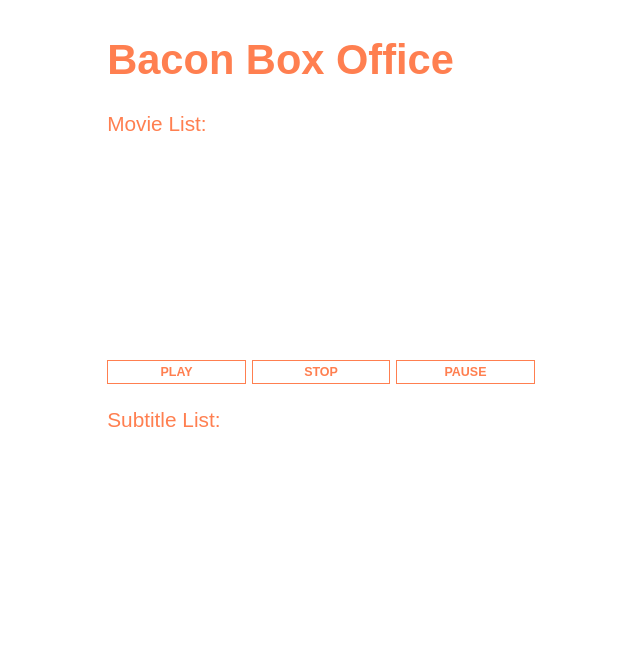
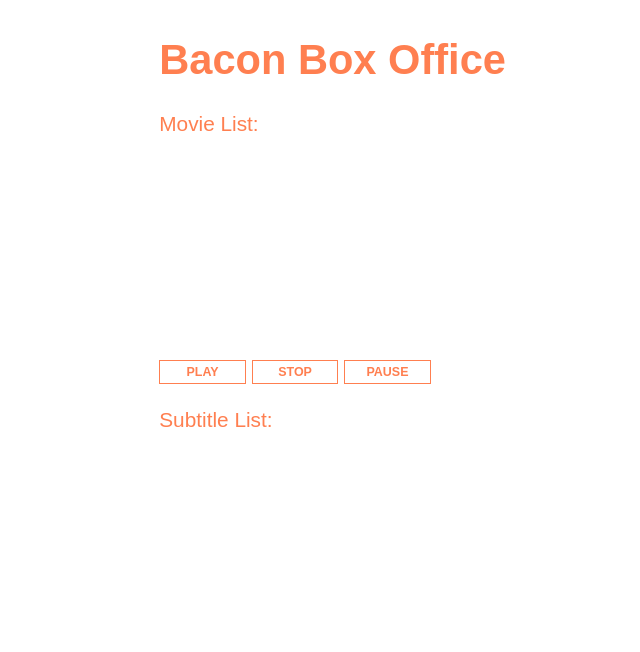
Before and after one commit to j-o-eriksson/jboxo, a Flask app: page / in a window 1280 px wide. Shown: the top 652 px of the page, without its empty margins (319-959 px from the left). Run offline with Flask 3, Linux system fonts and the light colour scheme.

Commit message:
portrait mode improvement

```diff
--- a/jboxo/static/css/style.css
+++ b/jboxo/static/css/style.css
@@ -10,12 +10,18 @@
     box-sizing: border-box;
 }
 
+/* html, body { */
+/*     max-width: 100%; */
+/*     overflow-x: hidden; */
+/* } */
+
 body {
     color: var(--main-color);
     font-size: 1.3em;
     font-family: sans-serif;
     display: grid;
     justify-content: center;
+    margin-left: 1.5em;
 }
 
 h2 {
@@ -62,7 +68,7 @@ button,
     margin: 0.3em 0;
     padding: 0.3em 1.3em;
     text-transform: uppercase;
-    min-width: 20ch;
+    min-width: 25%;
 }
 
 button:hover {
@@ -89,15 +95,15 @@ nav ul {
 
 ul {
   margin: 0;
-  padding-right: 2.5em;
-  padding-left: 2.5em;
+  padding-right: 0.5em;
+  padding-left: 0em;
 }
 
 li {
   /* float: left; */
   list-style: none;
   background-color: var(--main-color);
-  width: 100%;
+  max-width: 80%;
   /* margin-right: 30px; */
   /* text-align: center; */
   /* line-height: 60px; */
@@ -117,7 +123,7 @@ li a {
   margin: 0.3em 0;
   padding: 0.3em 1.3em;
   text-transform: uppercase;
-  min-width: 23ch;
+  /* min-width: 23ch; */
 }
 
 li a:hover {
```
